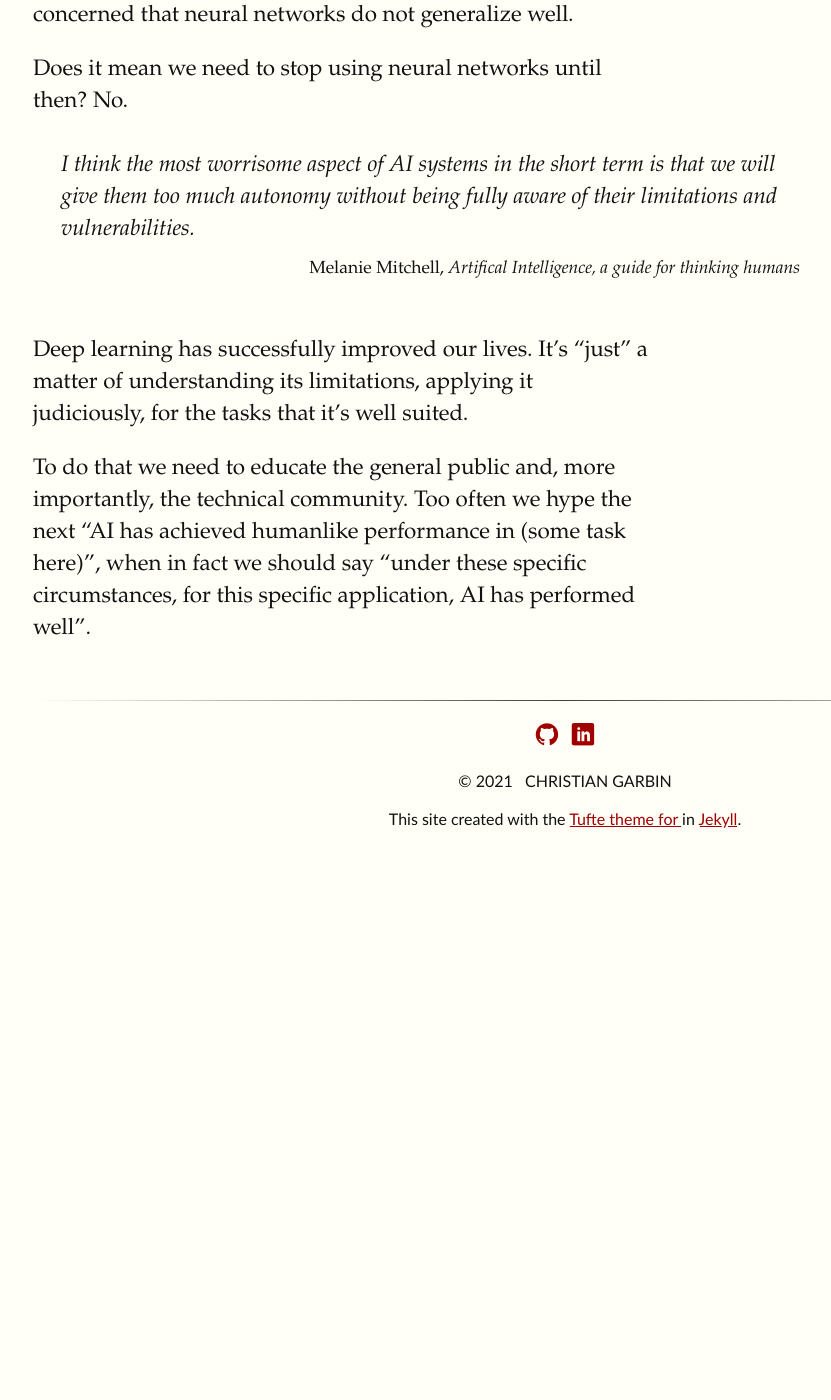
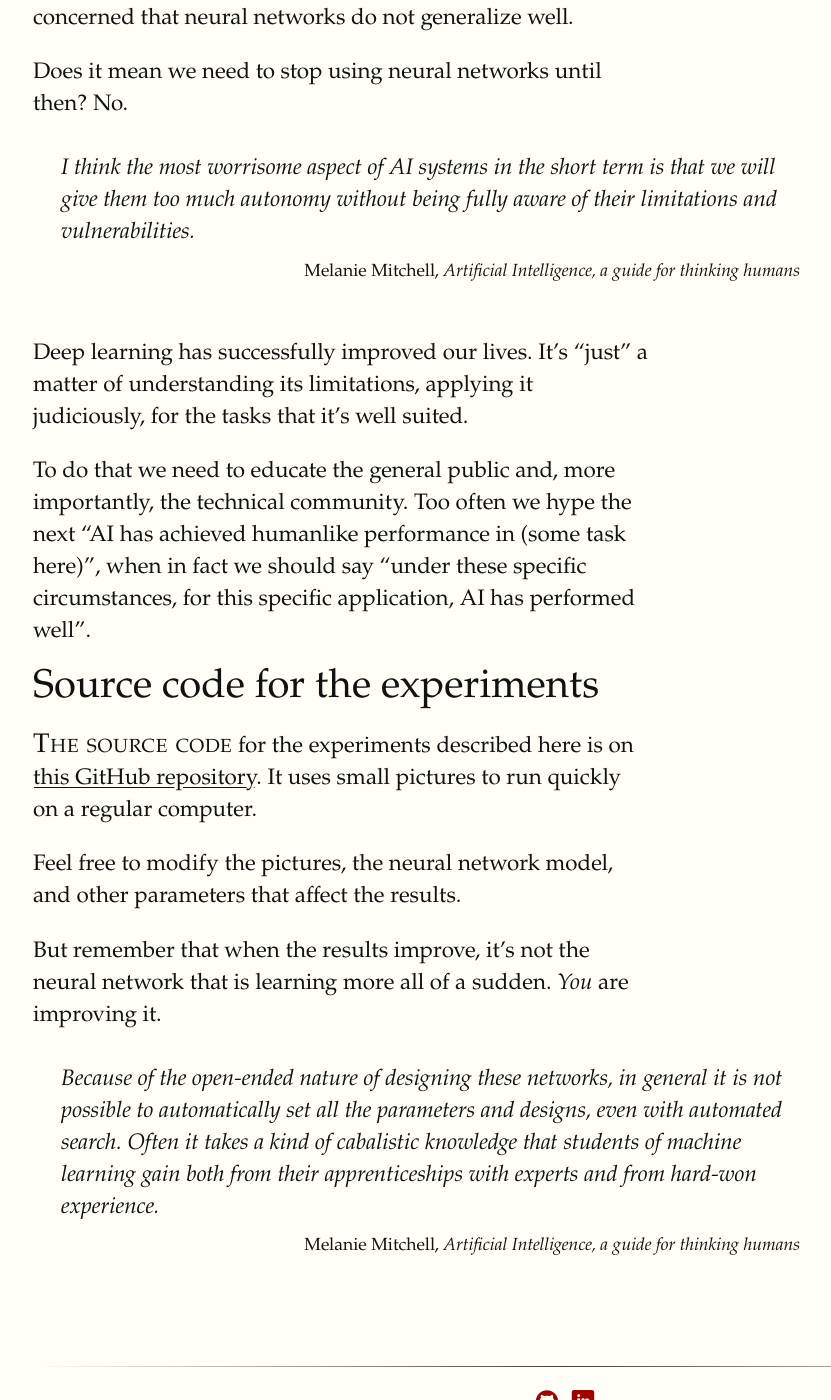
Before and after one commit to cgarbin/cgarbin.github.io, a Jekyll site: the page built from _posts/2021-04-10-machine-learning-but-not-understanding.md, in a window 1280 px wide and 1400 px high, scrolled down 16039 px. Shown: the whole window, without its empty margins (127-958 px from the left). Built offline with Jekyll 4.4.1, drawn with Linux system fonts in a browser that asks for light colours; some web fonts are replaced; before the commit the page ends 16883 px from its top, so only the background shows below that; some of the changed text lies outside the part shown.

Commit message:
Add section to point to source code

```diff
--- a/_posts/2021-04-10-machine-learning-but-not-understanding.md
+++ b/_posts/2021-04-10-machine-learning-but-not-understanding.md
@@ -7,11 +7,11 @@ categories: post
 
 {% newthought 'In the expression _machine learning_' %}, are the machines actually learning anything?
 
-In the book "Artifical Intelligence, a guide for thinking humans" Melanie Mitchell explains that
+In the book "Artificial Intelligence, a guide for thinking humans" Melanie Mitchell explains that
 
 {% epigraph
 "Learning in neural networks simply consists in gradually modifying the weights on connections so that each output’s error gets as close to 0 as possible on all training examples."
-"Melanie Mitchell" "Artifical Intelligence, a guide for thinking humans" %}
+"Melanie Mitchell" "Artificial Intelligence, a guide for thinking humans" %}
 
 Let's explore what "learning" means for machine learning, guided by Mitchell's book. More specifically, we will concentrate on "deep learning", a branch of machine learning that has powered most of the recent advances in artificial intelligence.
 
@@ -21,12 +21,12 @@ Let's explore what "learning" means for machine learning, guided by Mitchell's b
 
 In the following figure (from Mitchell's book), a neural network comprised of several hidden layers (only one shown) was trained to classify handwritten digits. The output layer has ten units, one for each possible digit.
 
-{% maincolumn 'images/2021-04-10/neural-network.png' 'From Mitchell, _Artifical Intelligence_, chapter 2' %}
+{% maincolumn 'images/2021-04-10/neural-network.png' 'From Mitchell, _Artificial Intelligence_, chapter 2' %}
 
 How does a neural network learn? Back to Mitchell's quote:
 
 {% epigraph "Learning in neural networks simply consists in gradually modifying the weights on connections so that each output’s error gets as close to 0 as possible on all training examples."
-"Melanie Mitchell" "Artifical Intelligence, a guide for thinking humans" %}
+"Melanie Mitchell" "Artificial Intelligence, a guide for thinking humans" %}
 
 Going through the sentence pieces:
 
@@ -37,22 +37,22 @@ Going through the sentence pieces:
 
 # An important consequence of this process
 
-{% epigraph "The machine learns what it observes in the data rather than what you (the human) might observe. If there are statistical associations in the training data, even if irrelevant to the task at hand, the machine will happily learn those instead of what you wanted it to learn." "Melanie Mitchell" "Artifical Intelligence, a guide for thinking humans" %}
+{% epigraph "The machine learns what it observes in the data rather than what you (the human) might observe. If there are statistical associations in the training data, even if irrelevant to the task at hand, the machine will happily learn those instead of what you wanted it to learn." "Melanie Mitchell" "Artificial Intelligence, a guide for thinking humans" %}
 
 Thus, neural networks are not "learning" in the sense that we would understand the term. They are not learning higher-level concepts from the samples used to train them. They are extracting patterns from the data presented to them during training (and they assume that the labels are correct). That's all.
 
 Or, as Mitchell puts more eloquently:
 
 {% epigraph  "The phrase “barrier of meaning” perfectly captures an idea that has permeated this book: humans, in some deep and essential way, understand the situations they encounter, whereas no AI system yet possesses such understanding. While state-of-the-art AI systems have nearly equaled (and in some cases surpassed) humans on certain narrowly defined tasks, these systems all lack a grasp of the rich meanings humans bring to bear in perception, language, and reasoning. This lack of understanding is clearly revealed by the un-humanlike errors these systems can make; by their difficulties with abstracting and transferring what they have learned; by their lack of commonsense knowledge; ... The barrier of meaning between AI and human-level intelligence still stands today."
-"Melanie Mitchell" "Artifical Intelligence, a guide for thinking humans" %}
+"Melanie Mitchell" "Artificial Intelligence, a guide for thinking humans" %}
 
 Should we be concerned that deep learning is not "learning"? We should, if we don't understand what it implies for real-life applications.
 
-In the next sections we will explore how neural networks lack the grasp of "rich meanings we humans bring to bear in perception", illustrating it with some "un-humanlike errors these systems can make; by their difficulties with abstracting and transferring what they have learned; by their lack of commonsense knowledge".{% sidenote 'id' 'You can run the examples used in the text with the Jupyter notebook on [this GitHub repository](https://github.com/fau-masters-collected-works-cgarbin/machine-learning-but-not-understanding). The examples use small pictures ro tun quickly on any computer.' %}
+In the next sections we will explore how neural networks lack the grasp of "rich meanings we humans bring to bear in perception", illustrating it with some "un-humanlike errors these systems can make; by their difficulties with abstracting and transferring what they have learned; by their lack of commonsense knowledge".{% sidenote '' 'You can run the examples used in the text with the Jupyter notebook on [this GitHub repository](https://github.com/fau-masters-collected-works-cgarbin/machine-learning-but-not-understanding). The examples use small pictures ro tun quickly on any computer.' %}
 
 # Telling squares and triangles apart
 
-We will see how a neural network trained to tell squares and triangles apart behaves.
+{% newthought 'We will see how a neural network' %} trained to tell squares and triangles apart behaves.
 
 For human beings, the pictures below show squares and triangles. Some are upright, some are rotated, some are in a light background, some are in a darker background. But they are all clearly either a square or a triangle in a frame.
 
@@ -124,12 +124,12 @@ But this does not address the fundamental problem: ***the neural network does no
 Quoting Mitchell again (emphasis added):
 
 {% epigraph "The phrase “barrier of meaning” perfectly captures an idea that has permeated this book: humans, in some deep and essential way, understand the situations they encounter, whereas no AI system yet possesses such understanding. While state-of-the-art AI systems have nearly equaled (and in some cases surpassed) humans on certain narrowly defined tasks, <b>these systems all lack a grasp of the rich meanings humans bring to bear in perception, language, and reasoning. This lack of understanding is clearly revealed by the un-humanlike errors these systems can make; by their difficulties with abstracting and transferring what they have learned; by their lack of commonsense knowledge;</b> ... The barrier of meaning between AI and human-level intelligence still stands today."
-"Melanie Mitchell" "Artifical Intelligence, a guide for thinking humans" %}
+"Melanie Mitchell" "Artificial Intelligence, a guide for thinking humans" %}
 
 Even if we collect lots and lots and lots of example, we are confronted with ***the long-tail problem***:
 
 {% epigraph "[T]he vast range of possible unexpected situations an AI system could be faced with."
-"Melanie Mitchell" "Artifical Intelligence, a guide for thinking humans" %}
+"Melanie Mitchell" "Artificial Intelligence, a guide for thinking humans" %}
 
 For example, let's say we trained our autonomous driving system to recognize a school zone by the warning sign painted on the road:
 
@@ -149,13 +149,13 @@ But no matter how comprehensive we make the training and test sets and how metho
 The autonomous driving system lacks common sense.
 
 {% epigraph "...humans also have a fundamental competence lacking in all current AI systems: common sense. We have vast background knowledge of the world, both its physical and its social aspects."
-"Melanie Mitchell" "Artifical Intelligence, a guide for thinking humans" %}
+"Melanie Mitchell" "Artificial Intelligence, a guide for thinking humans" %}
 
 The neural network may be _learning_, but it is definitely not _understanding_.
 
 # Not understanding "squares" - part 2
 
-In the first section we changed the shape of an object. In this section we will not change the object. We will change the environment instead.
+{% newthought 'In the first section' %} we changed the shape of an object. In this section we will not change the object. We will change the environment instead.
 
 We will train a neural network to classify squares and triangles again. This time they are in different environments, represented by different background colors. The squares are in a lighter background and the triangles are on a dark(er) background (we can think of the background as "twilight" and "night").
 
@@ -190,7 +190,7 @@ To confirm, we can visualize the predictions. The wrong predictions have an oran
 The neural network we just trained fails in the same way the first neural network failed. This neural network...
 
 {% epigraph "(...) lack(s) a grasp of the rich meanings humans bring to bear in perception, language, and reasoning. This lack of understanding is clearly revealed by the un-humanlike errors these systems can make; by their difficulties with abstracting and transferring what they have learned; by their lack of commonsense knowledge;"
-"Melanie Mitchell" "Artifical Intelligence, a guide for thinking humans" %}
+"Melanie Mitchell" "Artificial Intelligence, a guide for thinking humans" %}
 
 In this case, the neural network is very likely learning not from the shape, but from the background {% sidenote '' 'A case of [spurious correlation](https://arxiv.org/abs/1907.02893).' %}. It is assuming that a darker background means "triangle" because it doesn't really understand the concept of what makes a triangle a triangle.
 
@@ -202,21 +202,31 @@ Other times the mistakes are more consequential, for example, when neural networ
 
 {% maincolumn 'images/2021-04-10/x-ray-pen-marks.png' 'From [Google&#39;s AI Explanations Whitepaper](https://storage.googleapis.com/cloud-ai-whitepapers/AI%20Explainability%20Whitepaper.pdf)'%}
 
-
 # Should we be concerned that deep "learning" is not "understanding"?
 
-Mitchell asks the following question in her book:
+{% newthought 'Mitchell asks'%} the following question in her book:
 
 {% epigraph "but the question remains: Will the fact that these systems lack humanlike understanding inevitably render them fragile, unreliable, and vulnerable to attacks? And how should this factor into our decisions about applying AI systems in the real world?"
-"Melanie Mitchell" "Artifical Intelligence, a guide for thinking humans" %}
+"Melanie Mitchell" "Artificial Intelligence, a guide for thinking humans" %}
 
 Until we achieve humanlike understanding, we should be concerned that neural networks do not generalize well.
 
 Does it mean we need to stop using neural networks until then? No.
 
 {% epigraph "I think the most worrisome aspect of AI systems in the short term is that we will give them too much autonomy without being fully aware of their limitations and vulnerabilities."
-"Melanie Mitchell" "Artifical Intelligence, a guide for thinking humans" %}
+"Melanie Mitchell" "Artificial Intelligence, a guide for thinking humans" %}
 
 Deep learning has successfully improved our lives. It's "just" a matter of understanding its limitations, applying it judiciously, for the tasks that it's well suited.
 
 To do that we need to educate the general public and, more importantly, the technical community. Too often we hype the next "AI has achieved humanlike performance in (some task here)", when in fact we should say "under these specific circumstances, for this specific application, AI has performed well".
+
+# Source code for the experiments
+
+{% newthought 'The source code'%} for the experiments described here is on [this GitHub repository](https://github.com/fau-masters-collected-works-cgarbin/machine-learning-but-not-understanding). It uses small pictures to run quickly on a regular computer.
+
+Feel free to modify the pictures, the neural network model, and other parameters that affect the results.
+
+But remember that when the results improve, it's not the neural network that is learning more all of a sudden. _You_ are improving it.
+
+{% epigraph "Because of the open-ended nature of designing these networks, in general it is not possible to automatically set all the parameters and designs, even with automated search. Often it takes a kind of cabalistic knowledge that students of machine learning gain both from their apprenticeships with experts and from hard-won experience."
+"Melanie Mitchell" "Artificial Intelligence, a guide for thinking humans" %}
```
